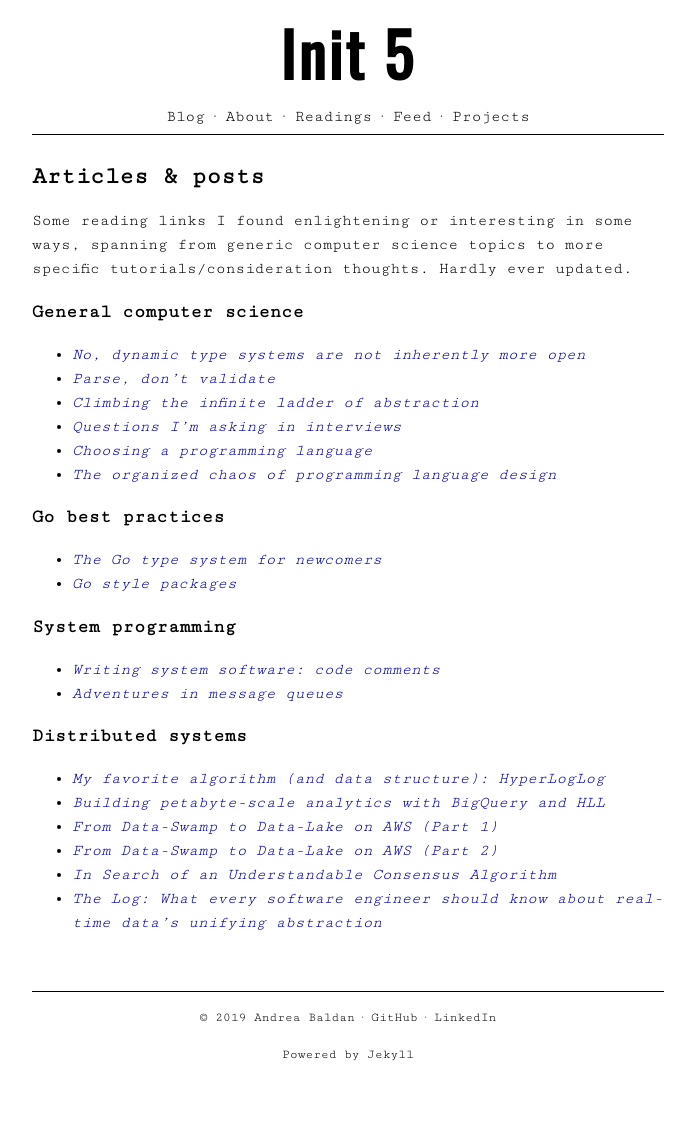
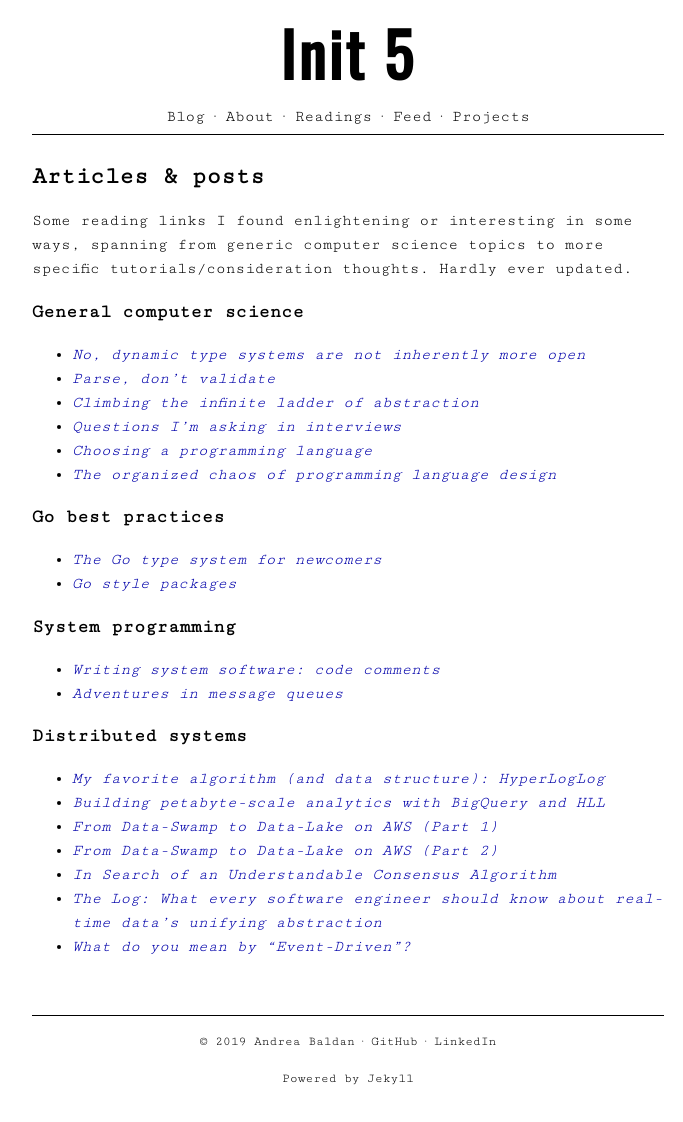
Before and after one commit to codepr/codepr.github.io, a Jekyll site: the page built from readings.md, in a window 1280 px wide. Shown: the whole page, without its empty margins (292-975 px from the left). Built offline with Jekyll 4.4.1, drawn with Linux system fonts in a browser that asks for light colours; before the commit the page ends 1098 px from its top, so only the background shows below that.

Commit message:
Add link to readings

```diff
--- a/readings.md
+++ b/readings.md
@@ -36,3 +36,4 @@ thoughts. Hardly ever updated.
 - [From Data-Swamp to Data-Lake on AWS (Part 2)](https://engineering.depop.com/data-swamp-to-data-lake-on-aws-part-2-12b2bf80ba7a)
 - [In Search of an Understandable Consensus Algorithm](https://raft.github.io/raft.pdf)
 - [The Log: What every software engineer should know about real-time data's unifying abstraction](https://engineering.linkedin.com/distributed-systems/log-what-every-software-engineer-should-know-about-real-time-datas-unifying)
+- [What do you mean by "Event-Driven"?](https://martinfowler.com/articles/201701-event-driven.html)
```
